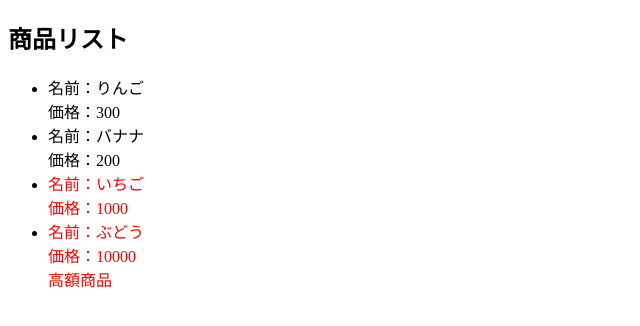
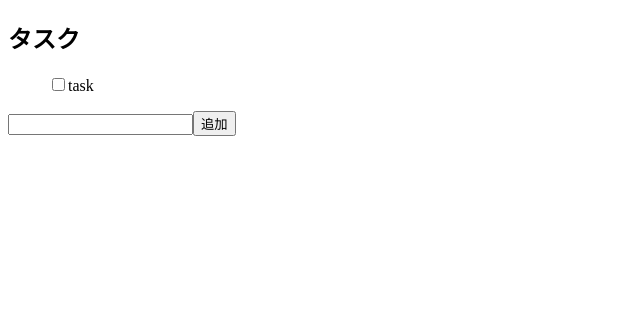
Before and after one commit to keigomichi/wannabe-web-engineer-react, a React (Vite) app: page / in a window 1280 px wide. Shown: the top 326 px of the page, without its empty margins (0-640 px from the left). Built offline with nearby package versions, Linux system fonts and the light colour scheme.

Commit message:
feat: ToDoリストを作成

```diff
--- a/src/App.jsx
+++ b/src/App.jsx
@@ -1,12 +1,14 @@
 import "./App.css";
+import TodoApp from "./components/TodoApp";
 // import Counter from "./components/Counter";
-import ItemList from "./components/ItemList";
+// import ItemList from "./components/ItemList";
 
 function App() {
   return (
     <div className="App">
       {/* <Counter /> */}
-      <ItemList />
+      {/* <ItemList /> */}
+      <TodoApp />
     </div>
   );
 }
--- a/src/components/Item.jsx
+++ b/src/components/Item.jsx
@@ -4,6 +4,7 @@ const Item = (props) => {
       <div>名前：{props.name}</div>
       <div>価格：{props.price}</div>
       {props.price >= 10000 ? <div>高額商品</div> : <></>}
+      {props.price <= 100 ? <div>格安商品</div> : <></>}
     </div>
   );
 };
--- a/src/components/ItemList.jsx
+++ b/src/components/ItemList.jsx
@@ -1,12 +1,21 @@
 import { useState } from "react";
 import Item from "./Item";
 const ItemList = () => {
-  const [items] = useState([
+  const [itemName, setItemName] = useState("");
+  const [itemPrice, setItemPrice] = useState(0);
+  const [items, setItems] = useState([
+    { name: "キャベツ", price: 50 },
     { name: "りんご", price: 300 },
     { name: "バナナ", price: 200 },
     { name: "いちご", price: 1000 },
     { name: "ぶどう", price: 10000 },
   ]);
+
+  const addItem = () => {
+    setItems((prev) => [...prev, { name: itemName, price: itemPrice }]);
+    setItemName("");
+    setItemPrice(0);
+  };
 
   return (
     // ここにItemコンポーネントを並べる
@@ -21,6 +30,27 @@ const ItemList = () => {
           );
         })}
       </ul>
+      <div>
+        <label htmlFor="itemName">
+          商品名:
+          <input
+            type="text"
+            id="itemName"
+            onChange={(e) => setItemName(e.target.value)}
+            value={itemName}
+          />
+        </label>
+        <label htmlFor="itemPrice">
+          価格:
+          <input
+            type="number"
+            id="itemPrice"
+            onChange={(e) => setItemPrice(e.target.value)}
+            value={itemPrice}
+          />
+        </label>
+        <button onClick={addItem}>追加</button>
+      </div>
     </div>
   );
 };
--- /dev/null
+++ b/src/components/Todo.jsx
@@ -0,0 +1,17 @@
+const Todo = ({ todo, flipDone }) => {
+  return (
+    <>
+      <input
+        type="checkbox"
+        onChange={() => {
+          flipDone(todo.id);
+        }}
+      />
+      <span style={{ textDecoration: todo.done ? "line-through" : "none" }}>
+        {todo.name}
+      </span>
+    </>
+  );
+};
+
+export default Todo;
--- /dev/null
+++ b/src/components/TodoApp.jsx
@@ -0,0 +1,32 @@
+import { useState } from "react";
+import TodoForm from "./TodoForm";
+import TodoList from "./TodoList";
+
+const TodoApp = () => {
+  const [todos, setTodos] = useState([{ id: 1, name: "task", done: false }]);
+
+  const addTodo = (todo) => {
+    setTodos((prev) => [...prev, todo]);
+  };
+
+  const flipDone = (id) => {
+    const newTodos = todos.map((todo) => {
+      if (todo.id === id) {
+        return { ...todo, done: !todo.done };
+      } else {
+        return todo;
+      }
+    });
+    setTodos(newTodos);
+  };
+
+  return (
+    <>
+      <h2>タスク</h2>
+      <TodoList todos={todos} flipDone={flipDone} />
+      <TodoForm addTodo={addTodo} />
+    </>
+  );
+};
+
+export default TodoApp;
--- /dev/null
+++ b/src/components/TodoForm.jsx
@@ -0,0 +1,31 @@
+import { useState } from "react";
+
+const TodoForm = ({ addTodo }) => {
+  const [todoName, setTodoName] = useState("");
+
+  const createTodo = () => {
+    if (todoName == "") return;
+    addTodo({
+      id: Math.floor(Math.random() * 1e5),
+      name: todoName,
+      done: false,
+    });
+    setTodoName("");
+  };
+
+  return (
+    <div>
+      <label htmlFor="todoName">
+        <input
+          type="text"
+          id="todoName"
+          onChange={(e) => setTodoName(e.target.value)}
+          value={todoName}
+        />
+      </label>
+      <button onClick={createTodo}>追加</button>
+    </div>
+  );
+};
+
+export default TodoForm;
--- /dev/null
+++ b/src/components/TodoList.jsx
@@ -0,0 +1,17 @@
+import Todo from "./Todo";
+
+const TodoList = ({ todos, flipDone }) => {
+  return (
+    <ul style={{ listStyle: "none" }}>
+      {todos.map((todo) => {
+        return (
+          <li key={todo.id}>
+            <Todo todo={todo} flipDone={flipDone} />
+          </li>
+        );
+      })}
+    </ul>
+  );
+};
+
+export default TodoList;
```
